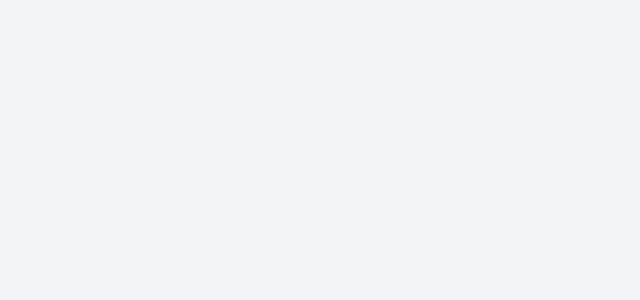
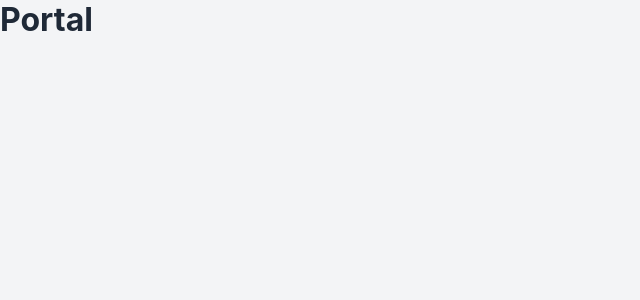
Before and after one commit to RusthenRonald2006/Portal-de-analise-em-anomalias-transacionais, a React (Create React App) app in the folder detec-anomalias/: page /portal in a window 1280 px wide. Before the commit this address had no page. Shown: the top 300 px of the page, without its empty margins (0-640 px from the left). Built offline with nearby package versions, Linux system fonts and the light colour scheme; the HTML template or start-up script is replaced by a standard one.

Commit message:
mudando redirecionamento

```diff
--- a/detec-anomalias/src/App.js
+++ b/detec-anomalias/src/App.js
@@ -4,12 +4,13 @@ import Dashboard from "./components/Pages/Dashboard";
 import GestaoContas from "./components/Pages/GestaoContas";
 import GestaoTransacoes from "./components/Pages/GestaoTransacoes";
 import Notificacoes from "./components/Pages/Notificacoes";
+import Portal from "./components/Pages/Portal";
 function App() {
   return (
     <Router>
       <Routes>
           <Route path="/" element={<Login/>}></Route>
-          <Route path="/dashboard" element={<Dashboard/>}/>
+          <Route path="/portal" element={<Portal/>}/>
           <Route path="/gestaocontas" element={<GestaoContas/>}/>
           <Route path="/gestaotransacoes" element={<GestaoTransacoes/>}/>
           <Route path="/notificacoes" element={<Notificacoes/>}/>
--- a/detec-anomalias/src/components/Login.js
+++ b/detec-anomalias/src/components/Login.js
@@ -34,7 +34,7 @@ function Login (){
                             <input type='password' name="password" placeholder="Digite sua senha"></input>
                         </div>
                         <div className={styles.container_btn}>
-                            <Link to='/dashboard' className={styles.login_link}>
+                            <Link to='/portal' className={styles.login_link}>
                                 <button type='button' className={styles.btn}>
                                     Login
                                 </button>
--- /dev/null
+++ b/detec-anomalias/src/components/Pages/Portal.js
@@ -0,0 +1,7 @@
+function Portal(){
+    return(
+        <div className={StyleSheet.app_container}>
+            <h1>Portal</h1>
+        </div>
+    )
+} export default Portal
```
